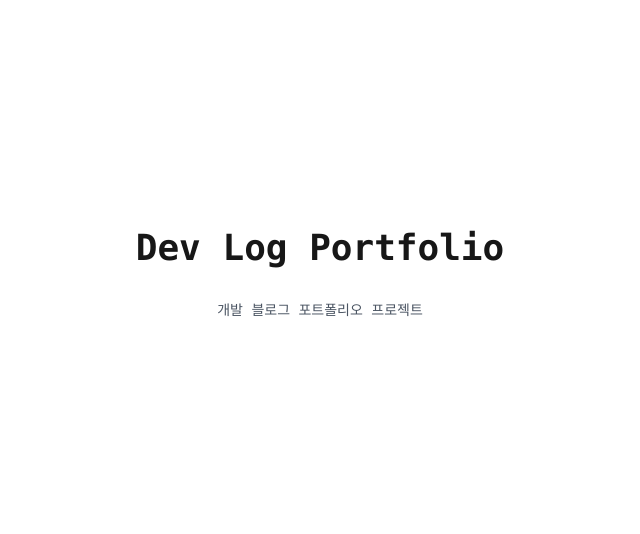
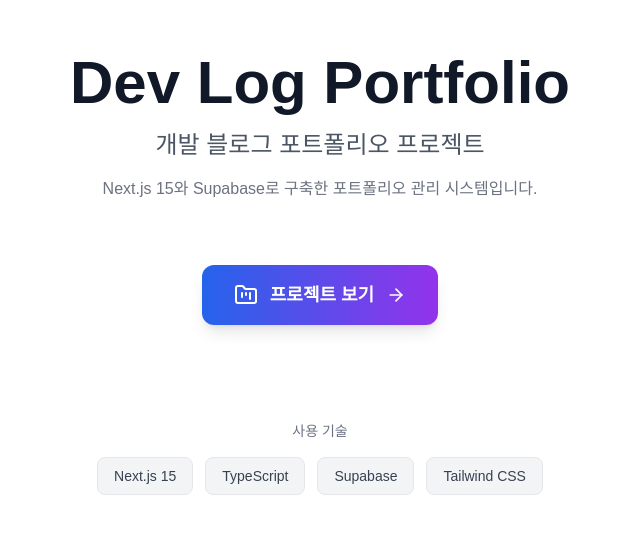
Before and after one commit to cubha/dev-log-portfolio, a Next.js app: page / in a window 1280 px wide. Shown: the part 126-660 px from the top of the page, without its empty margins (320-960 px from the left). Built offline with nearby package versions, Linux system fonts and the light colour scheme.

Commit message:
main > projects 페이지 전환

```diff
--- a/src/app/page.tsx
+++ b/src/app/page.tsx
@@ -1,13 +1,55 @@
+import Link from 'next/link'
+import { FolderKanban, ArrowRight } from 'lucide-react'
+
+/**
+ * 홈페이지
+ *
+ * 프로젝트의 메인 랜딩 페이지입니다.
+ * 프로젝트 리스트로 이동할 수 있는 버튼을 제공합니다.
+ */
 export default function Home() {
   return (
-    <main className="flex min-h-screen flex-col items-center justify-center p-24">
-      <div className="z-10 max-w-5xl w-full items-center justify-between font-mono text-sm">
-        <h1 className="text-4xl font-bold text-center mb-8">
-          Dev Log Portfolio
-        </h1>
-        <p className="text-center text-gray-600">
-          개발 블로그 포트폴리오 프로젝트
-        </p>
+    <main className="flex min-h-screen flex-col items-center justify-center p-8">
+      <div className="max-w-4xl w-full text-center space-y-8">
+        {/* 메인 타이틀 */}
+        <div className="space-y-4">
+          <h1 className="text-5xl md:text-6xl font-bold text-gray-900 mb-4">
+            Dev Log Portfolio
+          </h1>
+          <p className="text-xl md:text-2xl text-gray-600">
+            개발 블로그 포트폴리오 프로젝트
+          </p>
+          <p className="text-base text-gray-500 max-w-2xl mx-auto">
+            Next.js 15와 Supabase로 구축한 포트폴리오 관리 시스템입니다.
+          </p>
+        </div>
+
+        {/* 프로젝트 보기 버튼 */}
+        <div className="flex flex-col sm:flex-row gap-4 justify-center items-center pt-8">
+          <Link
+            href="/projects"
+            className="group inline-flex items-center gap-3 px-8 py-4 bg-gradient-to-r from-blue-600 to-purple-600 text-white text-lg font-semibold rounded-xl hover:from-blue-700 hover:to-purple-700 transition-all duration-300 shadow-lg hover:shadow-xl hover:-translate-y-1"
+          >
+            <FolderKanban className="w-6 h-6" />
+            <span>프로젝트 보기</span>
+            <ArrowRight className="w-5 h-5 group-hover:translate-x-1 transition-transform" />
+          </Link>
+        </div>
+
+        {/* 기술 스택 표시 */}
+        <div className="pt-16">
+          <p className="text-sm text-gray-500 mb-4">사용 기술</p>
+          <div className="flex flex-wrap justify-center gap-3">
+            {['Next.js 15', 'TypeScript', 'Supabase', 'Tailwind CSS'].map((tech) => (
+              <span
+                key={tech}
+                className="px-4 py-2 bg-gray-100 text-gray-700 text-sm font-medium rounded-lg border border-gray-200"
+              >
+                {tech}
+              </span>
+            ))}
+          </div>
+        </div>
       </div>
     </main>
   );
```
Also changed, not shown: 1 other file (tests, documents, lock files or other folders).
